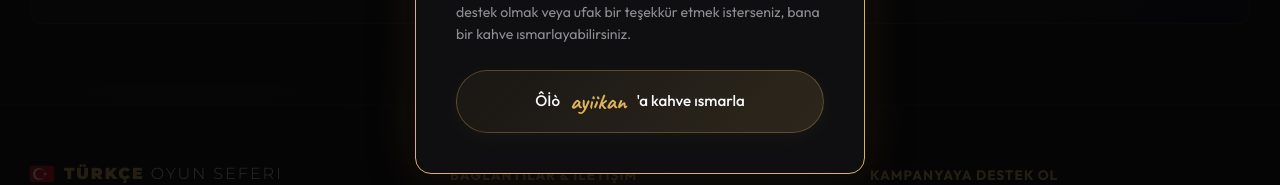
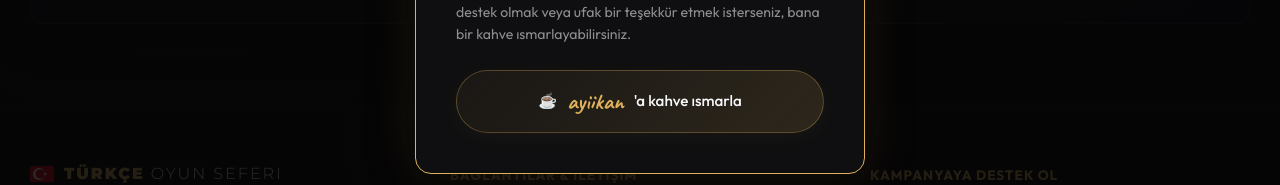
Before and after one commit to ayikaan/turkoyunseferiweb, a SvelteKit app in the folder frontend/: page / in a window 1280 px wide. Both pictures are taken after a click on the button "ayiikan". Shown: the part 2952-3137 px from the top of the page. Built offline with nearby package versions, Linux system fonts and the light colour scheme.

Commit message:
auto: code sync

```diff
--- a/frontend/src/routes/+layout.svelte
+++ b/frontend/src/routes/+layout.svelte
@@ -377,7 +377,7 @@
 				{t.footer.creator_support_desc}
 			</p>
 			<a href="https://buymeacoffee.com/ayiikan" target="_blank" rel="noopener noreferrer" class="btn-coffee-premium" onclick={closeCreatorModal} style="width: 100%; justify-content: center; text-align: center;">
-				Ôİò {@html t.footer.creator_support_cta.replace('ayiikan', '<span class="signature-text">ayiikan</span>')}
+				☕ {@html t.footer.creator_support_cta.replace('ayiikan', '<span class="signature-text">ayiikan</span>')}
 			</a>
 		</div>
 	</div>
```
